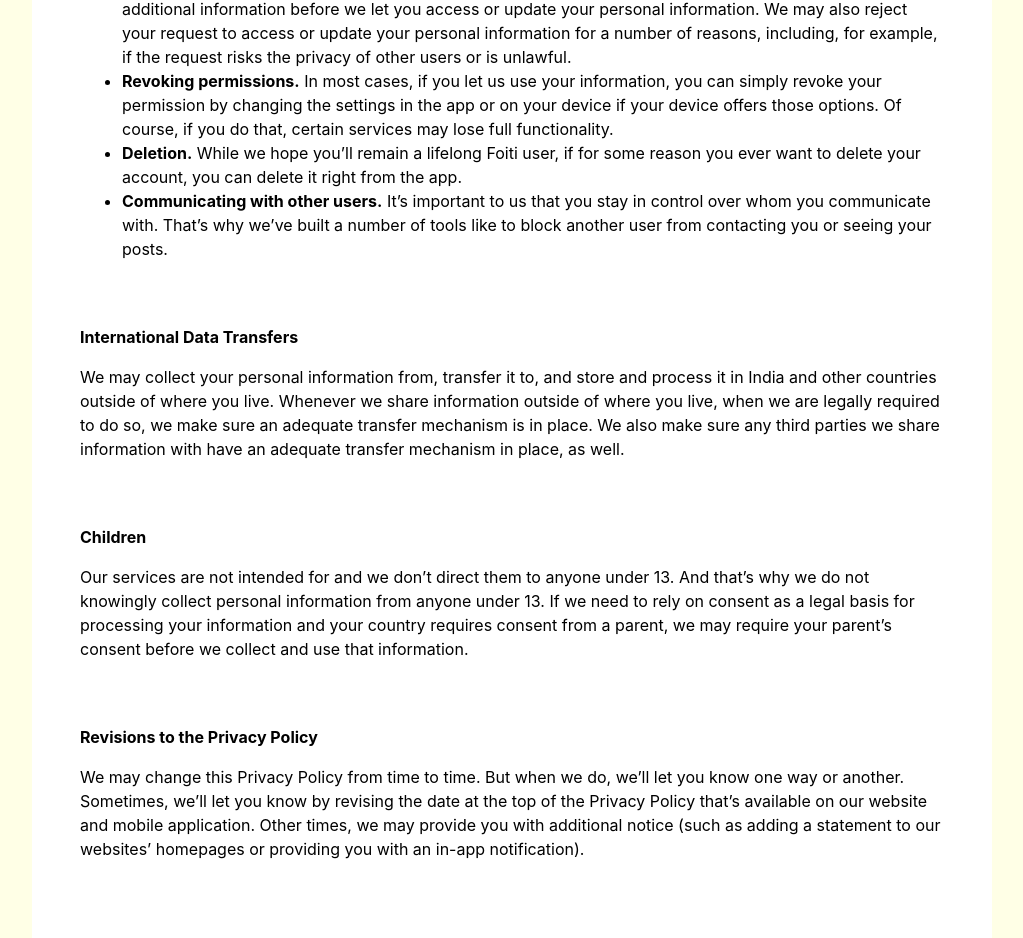
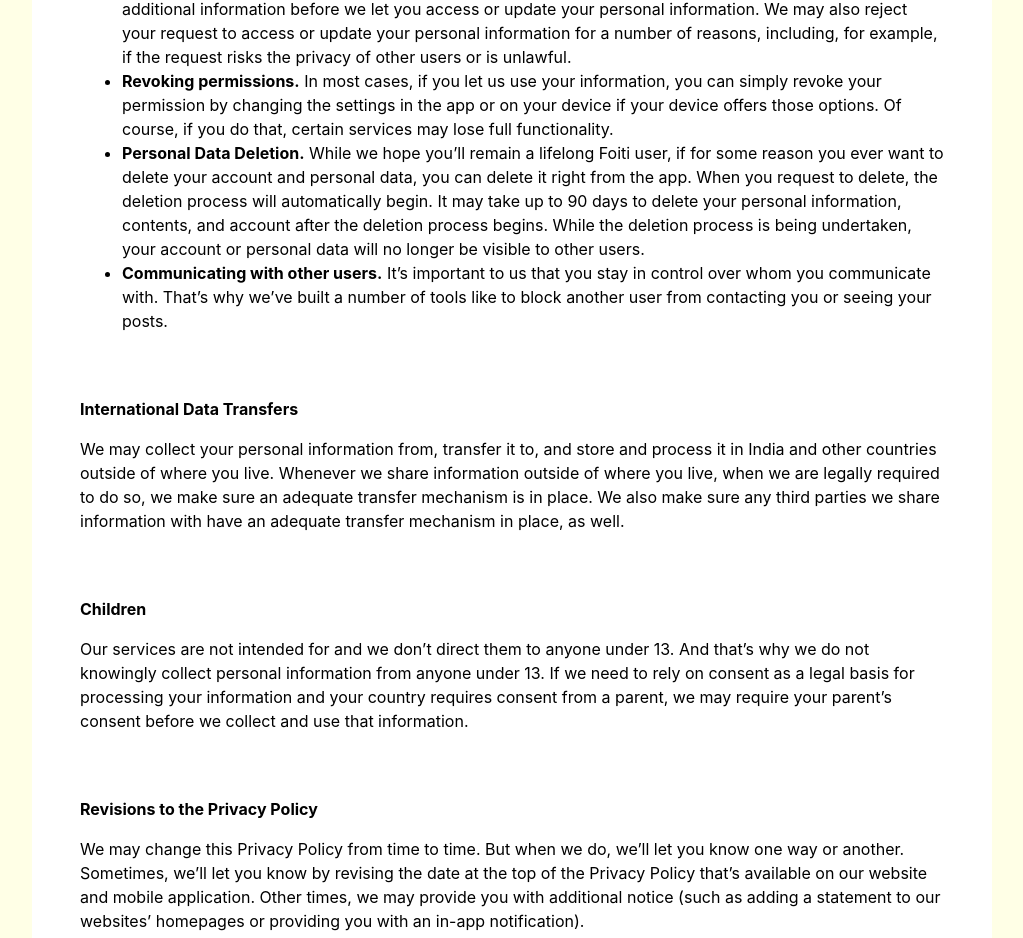
Before and after one commit to ArjunNarzary/foiti-home, a Next.js app: page /privacy-policy in a window 1280 px wide. Shown: the part 4675-5613 px from the top of the page, without its empty margins (128-1151 px from the left). Built offline with nearby package versions, Linux system fonts and the light colour scheme.

Commit message:
Deletion instruction updated

```diff
--- a/pages/privacy-policy.js
+++ b/pages/privacy-policy.js
@@ -427,9 +427,7 @@ const PrivacyPolicy = () => {
               that, certain services may lose full functionality.
             </li>
             <li>
-              <span className="font-bold">Deletion.</span> While we hope you’ll
-              remain a lifelong Foiti user, if for some reason you ever want to
-              delete your account, you can delete it right from the app.
+              <span className="font-bold">Personal Data Deletion.</span> While we hope you’ll remain a lifelong Foiti user, if for some reason you ever want to delete your account and personal data, you can delete it right from the app. When you request to delete, the deletion process will automatically begin. It may take up to 90 days to delete your personal information, contents, and account after the deletion process begins. While the deletion process is being undertaken, your account or personal data will no longer be visible to other users.
             </li>
             <li>
               <span className="font-bold">Communicating with other users.</span>{" "}
--- a/pages/privacy.js
+++ b/pages/privacy.js
@@ -422,9 +422,7 @@ const PrivacyPolicy = () => {
               that, certain services may lose full functionality.
             </li>
             <li>
-              <span className="font-bold">Deletion.</span> While we hope you’ll
-              remain a lifelong Foiti user, if for some reason you ever want to
-              delete your account, you can delete it right from the app.
+              <span className="font-bold">Personal Data Deletion.</span> While we hope you’ll remain a lifelong Foiti user, if for some reason you ever want to delete your account and personal data, you can delete it right from the app. When you request to delete, the deletion process will automatically begin. It may take up to 90 days to delete your personal information, contents, and account after the deletion process begins. While the deletion process is being undertaken, your account or personal data will no longer be visible to other users.
             </li>
             <li>
               <span className="font-bold">Communicating with other users.</span>{" "}
```
